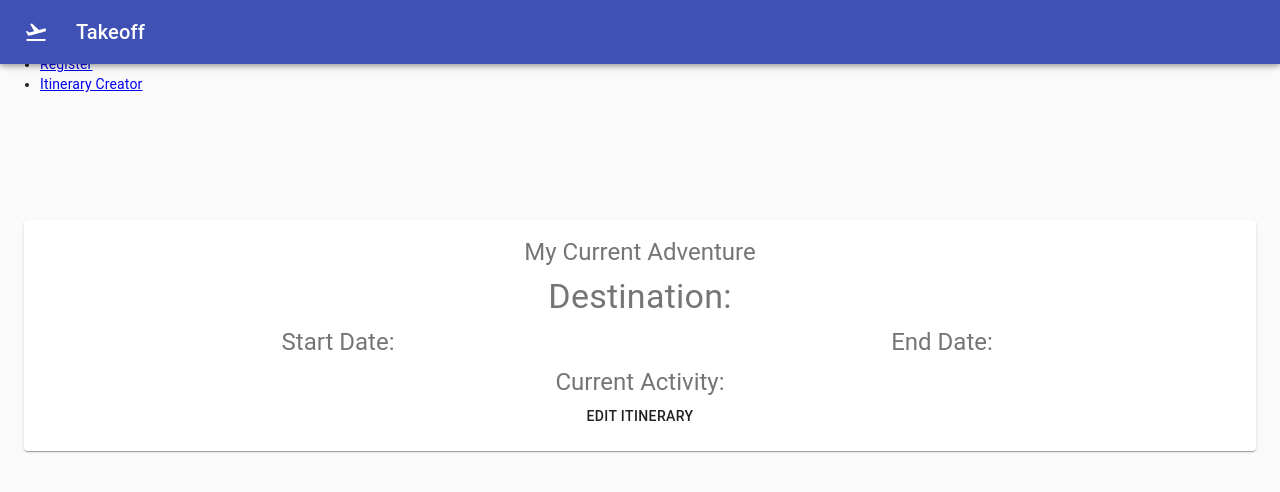
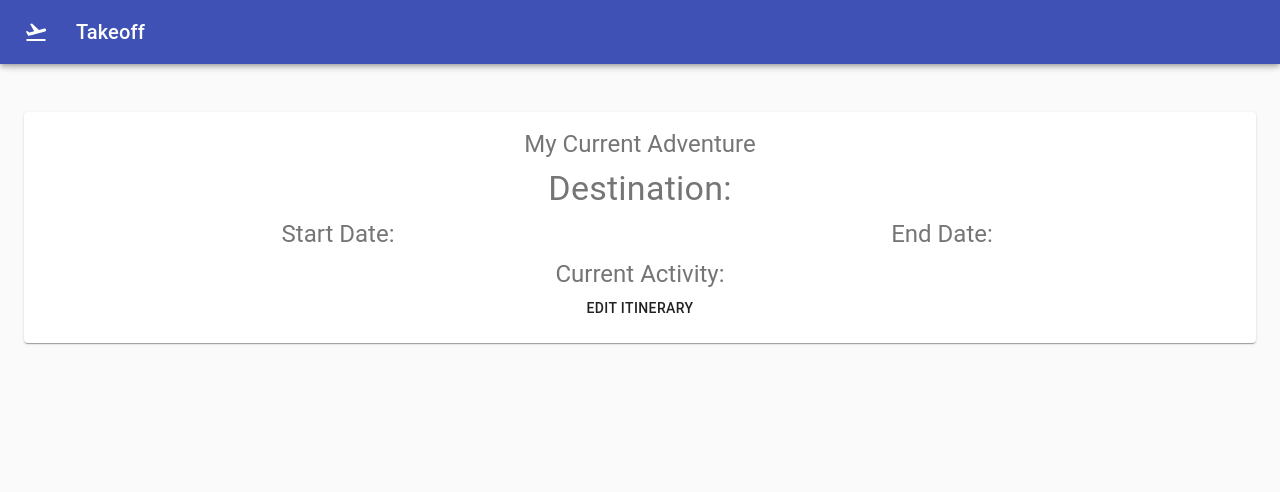
Before and after one commit to espoldi/Takeoff, a React (Create React App) app in the folder client/: page / in a window 1280 px wide. Shown: the top 492 px of the page. Built offline with nearby package versions, Linux system fonts and the light colour scheme.

Commit message:
deleted makeshift navbar

```diff
--- a/client/src/App.js
+++ b/client/src/App.js
@@ -17,25 +17,6 @@ class App extends Component {
   render() {
     return (
       <Router>
-        <div>
-          <nav>
-            <ul>
-              <li>
-                <Link to="/">Dashboard</Link>
-              </li>
-              <li>
-                <Link to="/login">Login</Link>
-              </li>
-              <li>
-                <Link to="/register">Register</Link>
-              </li>
-              <li>
-                <Link to="/creator">Itinerary Creator</Link>
-              </li>
-            </ul>
-          </nav>
-
-
           <Switch>
             <Route exact path="/login">
               <Login />
@@ -50,7 +31,6 @@ class App extends Component {
               <ItineraryCreator />
             </Route>
           </Switch>
-        </div>
       </Router>
     );
   }
```
